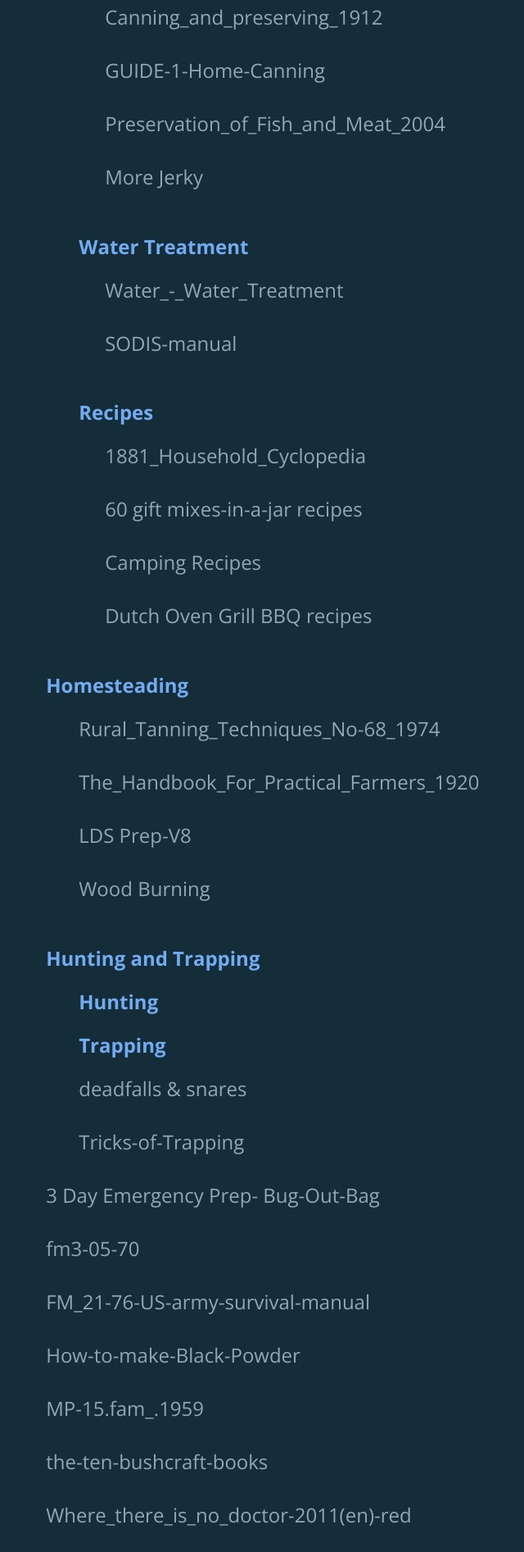
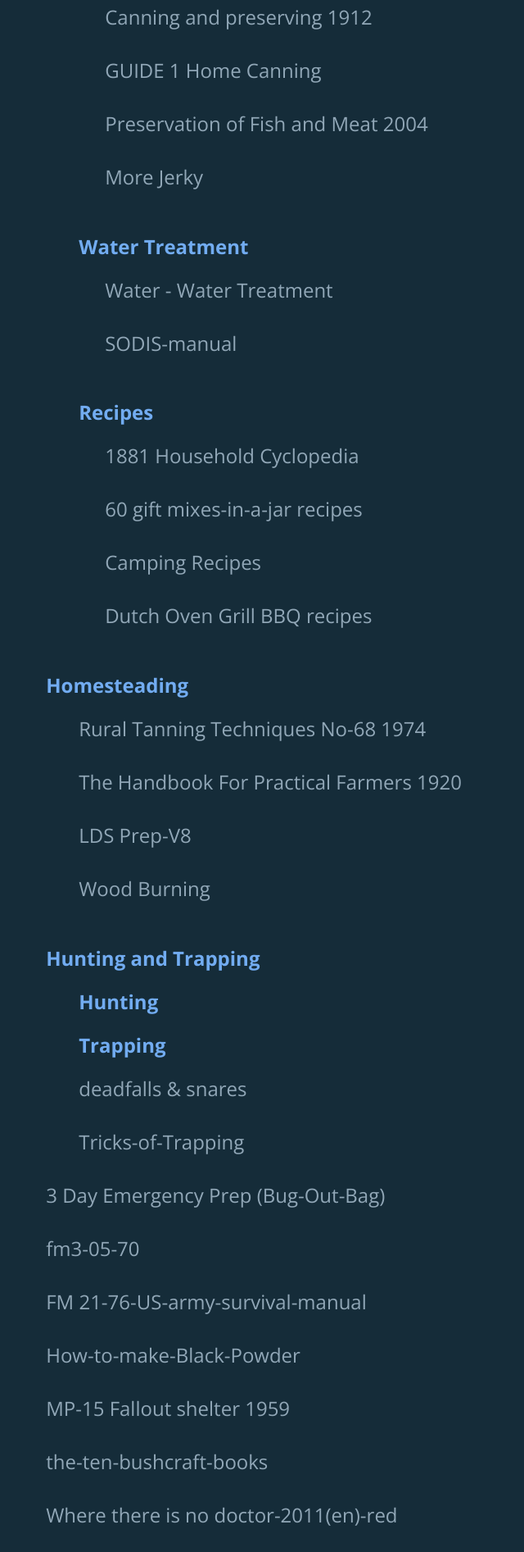
Before and after one commit to Drew-Trumbaturi/Camping-App-PDF-site, a plain HTML site: page index.html in a window 1280 px wide. Shown: the part 318-2211 px from the top of the page at 82% size, without its empty margins (3-643 px from the left). Drawn offline with nearby package versions, Linux system fonts and the light colour scheme.

```diff
--- a/index.html
+++ b/index.html
@@ -27,15 +27,15 @@
         <li class="subcontent"><a href="pdfs/canning.pdf">canning</a></li>
         <li class="subcontent">
           <a href="pdfs/Canning_and_preserving_1912.pdf"
-            >Canning_and_preserving_1912</a
+            >Canning and preserving 1912</a
           >
         </li>
         <li class="subcontent">
-          <a href="pdfs/GUIDE-1-Home-Can.pdf">GUIDE-1-Home-Canning</a>
+          <a href="pdfs/GUIDE-1-Home-Can.pdf">GUIDE 1 Home Canning</a>
         </li>
         <li class="subcontent">
           <a href="pdfs/Preservation_of_Fish_and_Meat_2004.pdf"
-            >Preservation_of_Fish_and_Meat_2004</a
+            >Preservation of Fish and Meat 2004</a
           >
         </li>
         <li class="subcontent"><a href="pdfs/MoreJerky.pdf">More Jerky</a></li>
@@ -44,7 +44,7 @@
       <ul class="innerlist">
         <h2>Water Treatment</h2>
         <li class="subcontent">
-          <a href="pdfs/Water_-_Water_Treatment.pdf">Water_-_Water_Treatment</a>
+          <a href="pdfs/Water_-_Water_Treatment.pdf">Water - Water Treatment</a>
         </li>
         <li class="subcontent">
           <a href="pdfs/SODIS-manual.pdf">SODIS-manual</a>
@@ -55,7 +55,7 @@
         <h2>Recipes</h2>
         <li class="subcontent">
           <a href="pdfs/1881_Household_Cyclopedia.pdf"
-            >1881_Household_Cyclopedia</a
+            >1881 Household Cyclopedia</a
           >
         </li>
         <li class="subcontent">
@@ -77,12 +77,12 @@
       <ul>
         <li class="subcontent">
           <a href="pdfs/Rural_Tanning_Techniques_No-68_1974.pdf"
-            >Rural_Tanning_Techniques_No-68_1974</a
+            >Rural Tanning Techniques No-68 1974</a
           >
         </li>
         <li class="subcontent">
           <a href="pdfs/The_Handbook_For_Practical_Farmers_1920.pdf"
-            >The_Handbook_For_Practical_Farmers_1920</a
+            >The Handbook For Practical Farmers 1920</a
           >
         </li>
         <li class="subcontent">
@@ -107,14 +107,14 @@
 
       <li class="subcontent">
         <a href="pdfs/3_Day_Emergency_Prep_-_BOB_6.09_.pdf"
-          >3 Day Emergency Prep- Bug-Out-Bag</a
+          >3 Day Emergency Prep (Bug-Out-Bag)</a
         >
       </li>
 
       <li class="subcontent"><a href="pdfs/fm3-05-70.pdf">fm3-05-70</a></li>
       <li class="subcontent">
         <a href="pdfs/FM_21-76-US-army-survival-manual.pdf"
-          >FM_21-76-US-army-survival-manual</a
+          >FM 21-76-US-army-survival-manual</a
         >
       </li>
 
@@ -123,7 +123,7 @@
       </li>
 
       <li class="subcontent">
-        <a href="pdfs/MP-15.fam_.1959.pdf">MP-15.fam_.1959</a>
+        <a href="pdfs/MP-15.fam_.1959.pdf">MP-15 Fallout shelter 1959</a>
       </li>
 
       <li class="subcontent">
@@ -132,7 +132,7 @@
 
       <li class="subcontent">
         <a href="pdfs/Where_there_is_no_doctor-2011(en)-red.pdf"
-          >Where_there_is_no_doctor-2011(en)-red</a
+          >Where there is no doctor-2011(en)-red</a
         >
       </li>
       <li class="subcontent">
```
